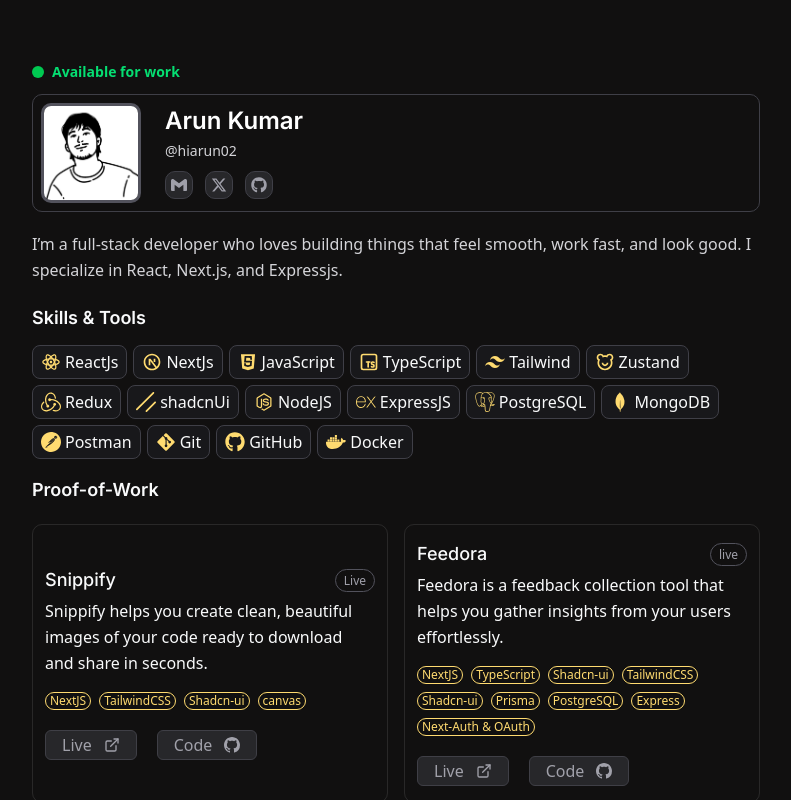
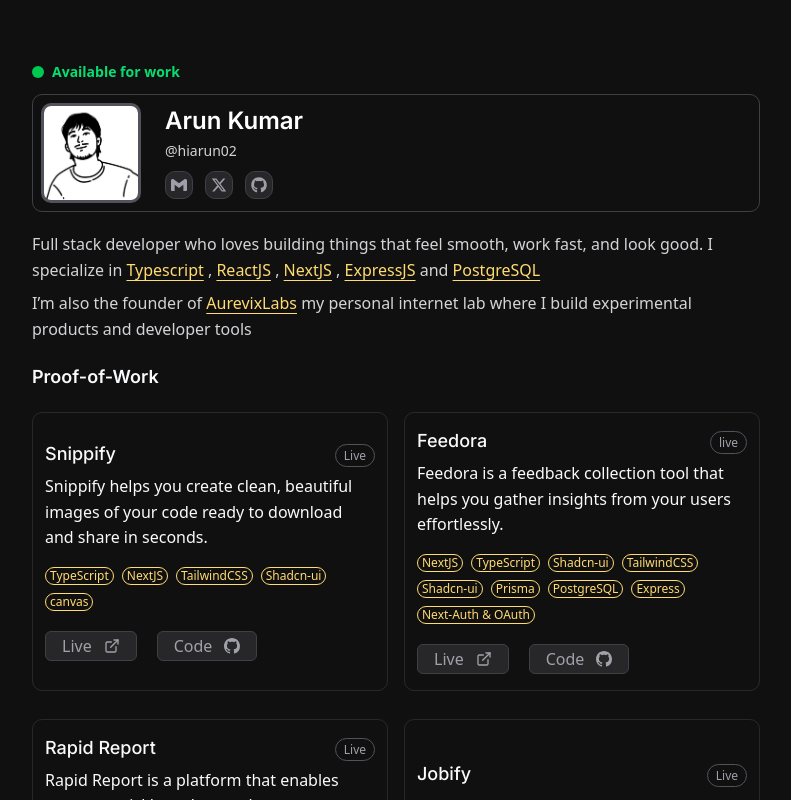
Before and after one commit to hiarun01/my-portfolio, a Next.js app: page / in a window 1280 px wide. Shown: the top 800 px of the page, without its empty margins (244-1035 px from the left). Built offline with nearby package versions, Linux system fonts and the light colour scheme.

Commit message:
update about page, and hide skills section

```diff
--- a/app/page.tsx
+++ b/app/page.tsx
@@ -7,7 +7,7 @@ import Footer from "@/components/Footer";
 import HackathonSection from "@/components/HackathonSection";
 import GitHubState from "@/components/GitHubState";
 import Projects from "@/components/Projects";
-import Skills from "@/components/Skills";
+// import Skills from "@/components/Skills";
 
 import {SupportMe} from "@/components/SupportMe";
 
@@ -21,9 +21,9 @@ export default function Home() {
         </section>
 
         {/* skills  */}
-        <section aria-label="Skills">
+        {/* <section aria-label="Skills">
           <Skills />
-        </section>
+        </section> */}
 
         {/* Projects */}
         <section aria-label="Projects">
--- a/components/About.tsx
+++ b/components/About.tsx
@@ -62,10 +62,40 @@ export default function About() {
 
       {/* About Content */}
       <div className="mb-6">
-        <p className="text-zinc-300  text-base leading-relaxed mb-2 select-none">
-          I’m a full-stack developer who loves building things that feel smooth,
-          work fast, and look good. I specialize in React, Next.js, and
-          Expressjs.
+        <p className="text-zinc-300  text-base leading-relaxed mb-2">
+          Full stack developer who loves building things that feel smooth, work
+          fast, and look good. I specialize in{" "}
+          <span className="font-medium underline underline-offset-4  text-[#ffdb70] hover:text-[#ffd100] transition-colors duration-200">
+            Typescript
+          </span>{" "}
+          ,{" "}
+          <span className="font-medium underline underline-offset-4 text-[#ffdb70] hover:text-[#ffd100] transition-colors duration-200">
+            ReactJS
+          </span>{" "}
+          ,{" "}
+          <span className="font-medium underline underline-offset-4 text-[#ffdb70] hover:text-[#ffd100] transition-colors duration-200">
+            NextJS
+          </span>{" "}
+          ,{" "}
+          <span className="font-medium underline underline-offset-4 text-[#ffdb70] hover:text-[#ffd100] transition-colors duration-200">
+            ExpressJS
+          </span>{" "}
+          and{" "}
+          <span className="font-medium underline underline-offset-4 text-[#ffdb70] hover:text-[#ffd100] transition-colors duration-200">
+            PostgreSQL
+          </span>{" "}
+        </p>
+        <p className="text-zinc-300  text-base leading-relaxed mb-2">
+          I’m also the founder of{" "}
+          <a
+            className="font-medium underline underline-offset-4 text-[#ffdb70] hover:text-[#ffd100] transition-colors duration-200"
+            href="https://aurevixlabs.com/"
+            target="_blank"
+          >
+            AurevixLabs
+          </a>{" "}
+          my personal internet lab where I build experimental products and
+          developer tools
         </p>
       </div>
     </div>
--- a/components/Data/ProjectsData.ts
+++ b/components/Data/ProjectsData.ts
@@ -16,7 +16,7 @@ export const personalProjects: Project[] = [
     title: "Snippify",
     description:
       "Snippify helps you create clean, beautiful images of your code ready to download and share in seconds.",
-    techStack: ["NextJS", "TailwindCSS", "Shadcn-ui", "canvas"],
+    techStack: ["TypeScript", "NextJS", "TailwindCSS", "Shadcn-ui", "canvas"],
     github: "https://github.com/hiarun02/snippify",
     live: "https://snippify.live/",
     image: "",
--- a/components/HackathonSection.tsx
+++ b/components/HackathonSection.tsx
@@ -5,7 +5,11 @@ export default function HackathonSection() {
   return (
     <div className=" border-b border-zinc-700 mb-3">
       <section className="mb-8 mt-5">
-        <h2 className="text-lg font-bold mb-5">Hackathons</h2>
+        <h2 className="text-lg font-bold ">Hackathons</h2>
+        <p className="mb-5 mt-2 text-zinc-300 text-sm leading-relaxed">
+          I like building under pressure and tight constraints. Some of the
+          hackathons I&apos;ve shipped for
+        </p>
 
         <div className="flex flex-col gap-3">
           {hackathons.map((hackathon, i) => {
```
